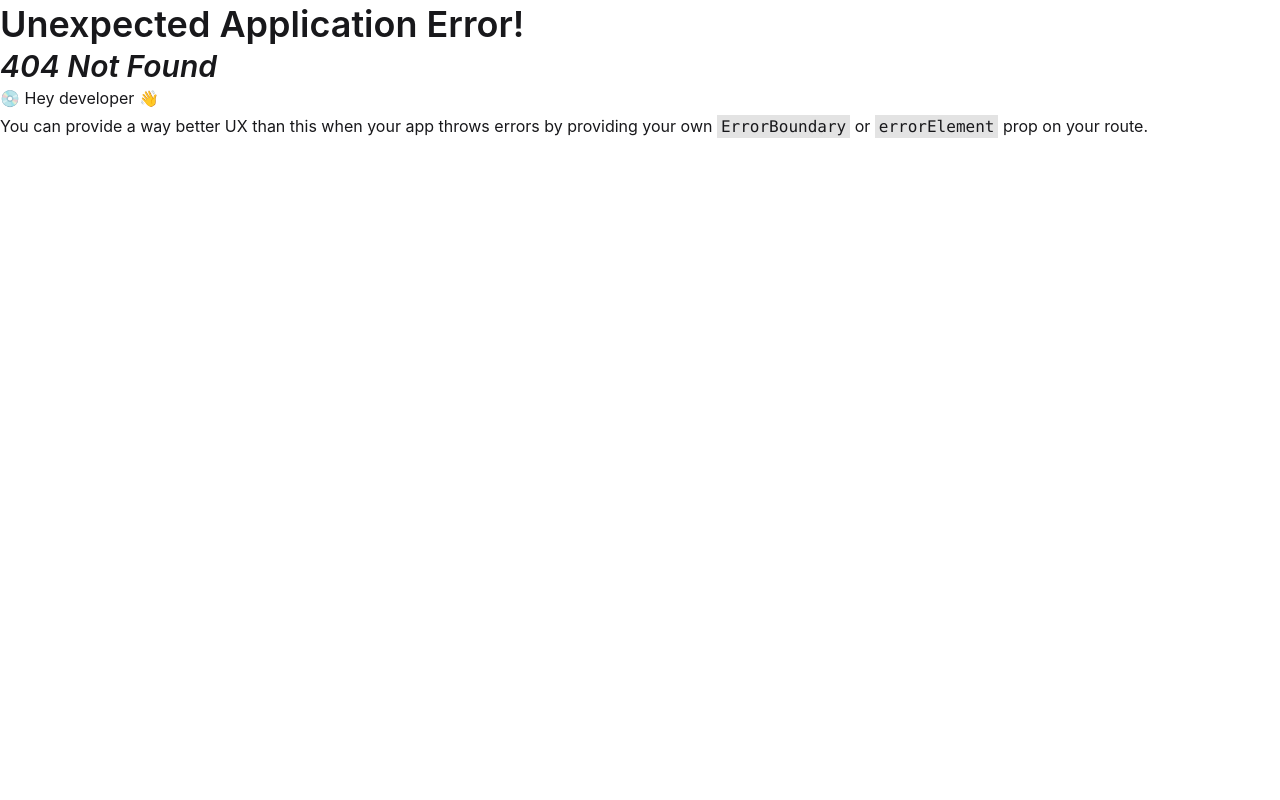
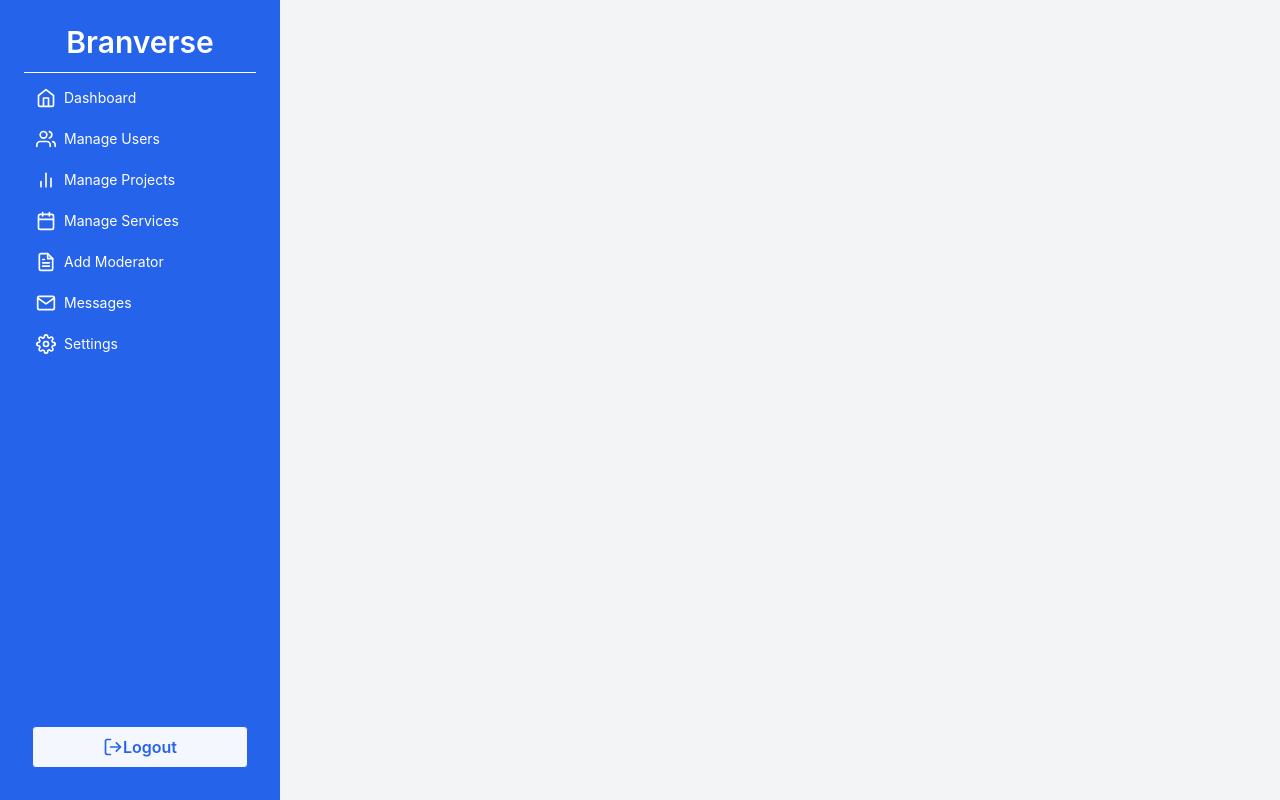
Before and after one commit to jamanhasan01/branverse-client, a React (Vite) app: page /dashboard in a window 1280 px wide. Before the commit this address had no page. Built offline with nearby package versions, Linux system fonts and the light colour scheme.

Commit message:
i have created deashboard routes

```diff
--- /dev/null
+++ b/src/components/dashboardComponents/Asidebar.jsx
@@ -0,0 +1,113 @@
+import React from "react";
+import { NavLink } from "react-router-dom";
+import {
+  FiHome,
+  FiSettings,
+  FiUsers,
+  FiBarChart2,
+  FiCalendar,
+  FiFileText,
+  FiMail,
+  FiLogOut,
+} from "react-icons/fi";
+
+
+
+import light_logo from '/light_logo.png'
+const Asidebar = () => {
+  return (
+    <aside className="bg-main w-70 h-screen flex flex-col">
+      <div className="p-4 flex-1 flex flex-col justify-between">
+        <ul className="menu w-full gap-2 text-white">
+          <h4 className="text-3xl  border-b pb-3 text-center">Branverse</h4>
+          <li>
+            <NavLink
+              to="/dashboard/dashboard_home"
+              className={({ isActive }) =>
+                isActive ? "active bg-white/20 text-white" : "hover:bg-white/10"
+              }
+            >
+              <FiHome className="w-5 h-5" />
+              Dashboard
+            </NavLink>
+          </li>
+          <li>
+            <NavLink
+              to="/dashboard/manage_users"
+              className={({ isActive }) =>
+                isActive ? "active bg-white/20 text-white" : "hover:bg-white/10"
+              }
+            >
+              <FiUsers className="w-5 h-5" />
+              Manage Users
+            </NavLink>
+          </li>
+          <li>
+            <NavLink
+              to="/dashboard/manage_projects"
+              className={({ isActive }) =>
+                isActive ? "active bg-white/20 text-white" : "hover:bg-white/10"
+              }
+            >
+              <FiBarChart2 className="w-5 h-5" />
+              Manage Projects
+            </NavLink>
+          </li>
+          <li>
+            <NavLink
+              to="/dashboard/manage_services"
+              className={({ isActive }) =>
+                isActive ? "active bg-white/20 text-white" : "hover:bg-white/10"
+              }
+            >
+              <FiCalendar className="w-5 h-5" />
+              Manage Services
+            </NavLink>
+          </li>
+          <li>
+            <NavLink
+              to="/dashboard/add_moderator"
+              className={({ isActive }) =>
+                isActive ? "active bg-white/20 text-white" : "hover:bg-white/10"
+              }
+            >
+              <FiFileText className="w-5 h-5" />
+              Add Moderator
+            </NavLink>
+          </li>
+          <li>
+            <NavLink
+              to="/dashboard/messages"
+              className={({ isActive }) =>
+                isActive ? "active bg-white/20 text-white" : "hover:bg-white/10"
+              }
+            >
+              <FiMail className="w-5 h-5" />
+              Messages
+            </NavLink>
+          </li>
+          <li>
+            <NavLink
+              to="/dashboard/settings"
+              className={({ isActive }) =>
+                isActive ? "active bg-white/20 text-white" : "hover:bg-white/10"
+              }
+            >
+              <FiSettings className="w-5 h-5" />
+              Settings
+            </NavLink>
+          </li>
+        </ul>
+
+        <div className="p-4">
+          <button className="button  w-full flex items-center justify-center text-main bg-white/95 border">
+            <FiLogOut className="w-5 h-5" />
+            Logout
+          </button>
+        </div>
+      </div>
+    </aside>
+  );
+};
+
+export default Asidebar;
--- /dev/null
+++ b/src/layouts/DashboardLayout.jsx
@@ -0,0 +1,31 @@
+import { useState } from "react";
+import {
+  FiHome,
+  FiSettings,
+  FiUsers,
+  FiBarChart2,
+  FiCalendar,
+  FiFileText,
+  FiMail,
+  FiLogOut,
+  FiMenu,
+  FiX,
+  FiBell,
+} from "react-icons/fi";
+import Asidebar from "../components/dashboardComponents/Asidebar";
+import { Outlet } from "react-router-dom";
+
+const DashboardLayout = () => {
+  return (
+    <div className="flex h-screen bg-gray-100">
+      {/* Sidebar */}
+      <Asidebar />
+      {/* main content */}
+    <div className="p-4">
+    <Outlet />
+    </div>
+    </div>
+  );
+};
+
+export default DashboardLayout;
--- /dev/null
+++ b/src/pages/Dashboard/AddModerator .jsx
@@ -0,0 +1,9 @@
+import React from 'react'
+
+const AddModerator  = () => {
+  return (
+    <div>AddModerator </div>
+  )
+}
+
+export default AddModerator
--- /dev/null
+++ b/src/pages/Dashboard/DashboardHome .jsx
@@ -0,0 +1,9 @@
+import React from 'react'
+
+const DashboardHome  = () => {
+  return (
+    <div>DashboardHome </div>
+  )
+}
+
+export default DashboardHome
--- /dev/null
+++ b/src/pages/Dashboard/ManageProjects .jsx
@@ -0,0 +1,9 @@
+import React from 'react'
+
+const ManageProjects  = () => {
+  return (
+    <div>ManageProjects </div>
+  )
+}
+
+export default ManageProjects
--- /dev/null
+++ b/src/pages/Dashboard/ManageServices .jsx
@@ -0,0 +1,9 @@
+import React from 'react'
+
+const ManageServices  = () => {
+  return (
+    <div>ManageServices </div>
+  )
+}
+
+export default ManageServices
--- /dev/null
+++ b/src/pages/Dashboard/ManageUsers .jsx
@@ -0,0 +1,9 @@
+import React from 'react'
+
+const ManageUsers  = () => {
+  return (
+    <div>ManageUsers </div>
+  )
+}
+
+export default ManageUsers
--- /dev/null
+++ b/src/pages/Dashboard/Messages.jsx
@@ -0,0 +1,9 @@
+import React from 'react'
+
+const Messages = () => {
+  return (
+    <div>Messages</div>
+  )
+}
+
+export default Messages
--- /dev/null
+++ b/src/pages/Dashboard/Settings.jsx
@@ -0,0 +1,9 @@
+import React from 'react'
+
+const Settings = () => {
+  return (
+    <div>Settings</div>
+  )
+}
+
+export default Settings
```
Also changed, not shown: src/Routers/Routes.jsx (+61 -17 lines).
